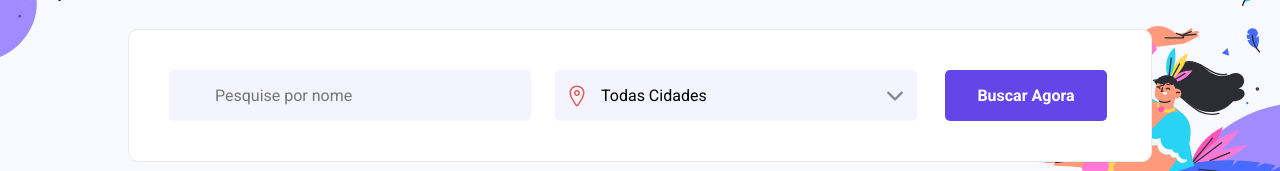
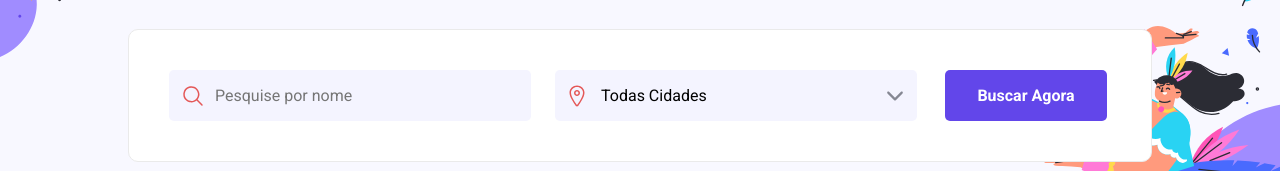
Before and after one commit to wesleyallan/carnaval-searcher, a React (Vite) app: page /list in a window 1280 px wide. Shown: the part 264-435 px from the top of the page. Built offline with nearby package versions, Linux system fonts and the light colour scheme; the HTML template or start-up script is replaced by a standard one.

Commit message:
:bug: Corrigir icone input
Renomeado a importação do ícone, pois, estava conflitando com a desestruturação do hook useLocation

```diff
--- a/src/pages/Home/Home.jsx
+++ b/src/pages/Home/Home.jsx
@@ -2,7 +2,7 @@ import { Outlet, Navigate, useLocation, useNavigate } from 'react-router-dom';
 import Input from '../../components/Input';
 import Select from '../../components/Select';
 import chevronDown from '../../assets/chevron-down.svg';
-import search from '../../assets/search.svg';
+import searchIcon from '../../assets/search.svg';
 import locate from '../../assets/locate.svg';
 import data from '../../data/data.json';
 import * as S from './Home.styles';
@@ -31,7 +31,7 @@ const Home = () => {
           <S.Form method="GET">
             <Input
               id="name"
-              icon={search}
+              icon={searchIcon}
               type="text"
               name="name"
               placeholder="Pesquise por nome"
```
